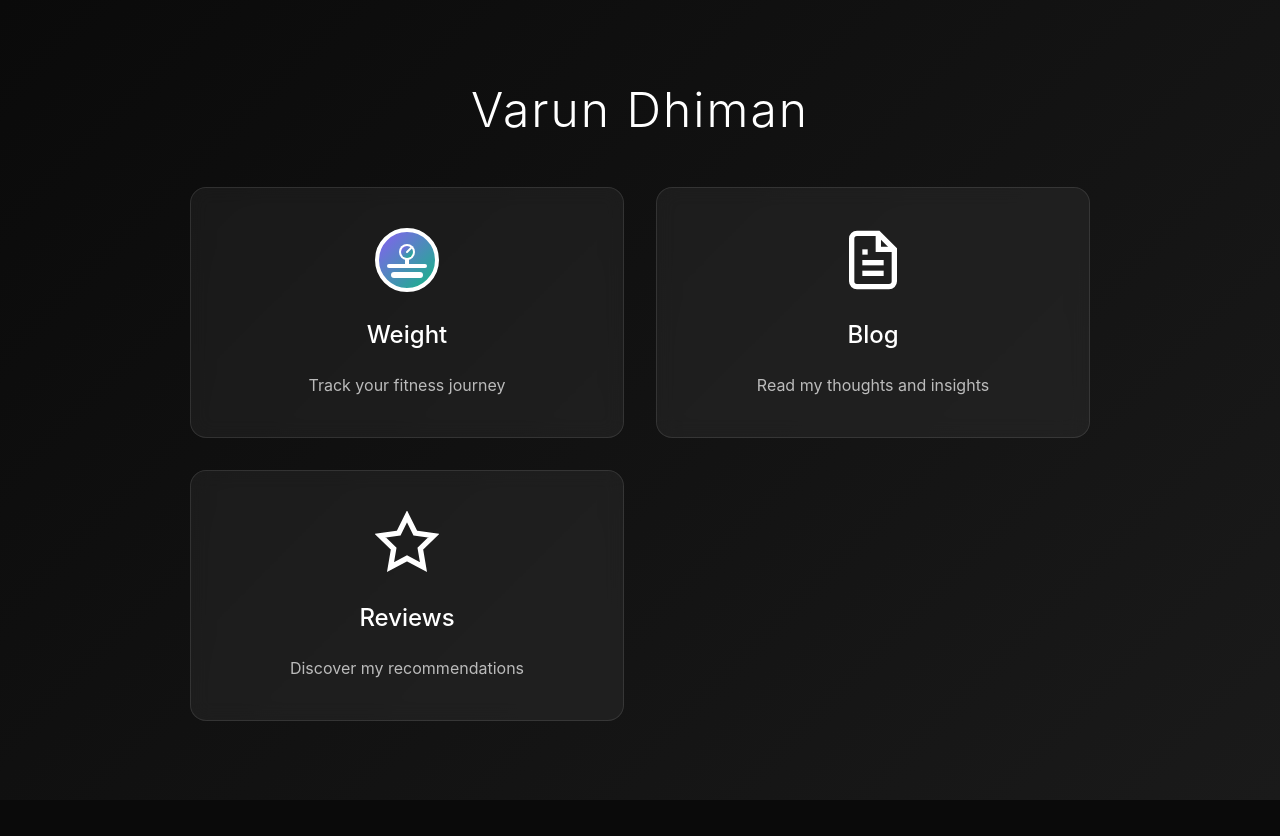
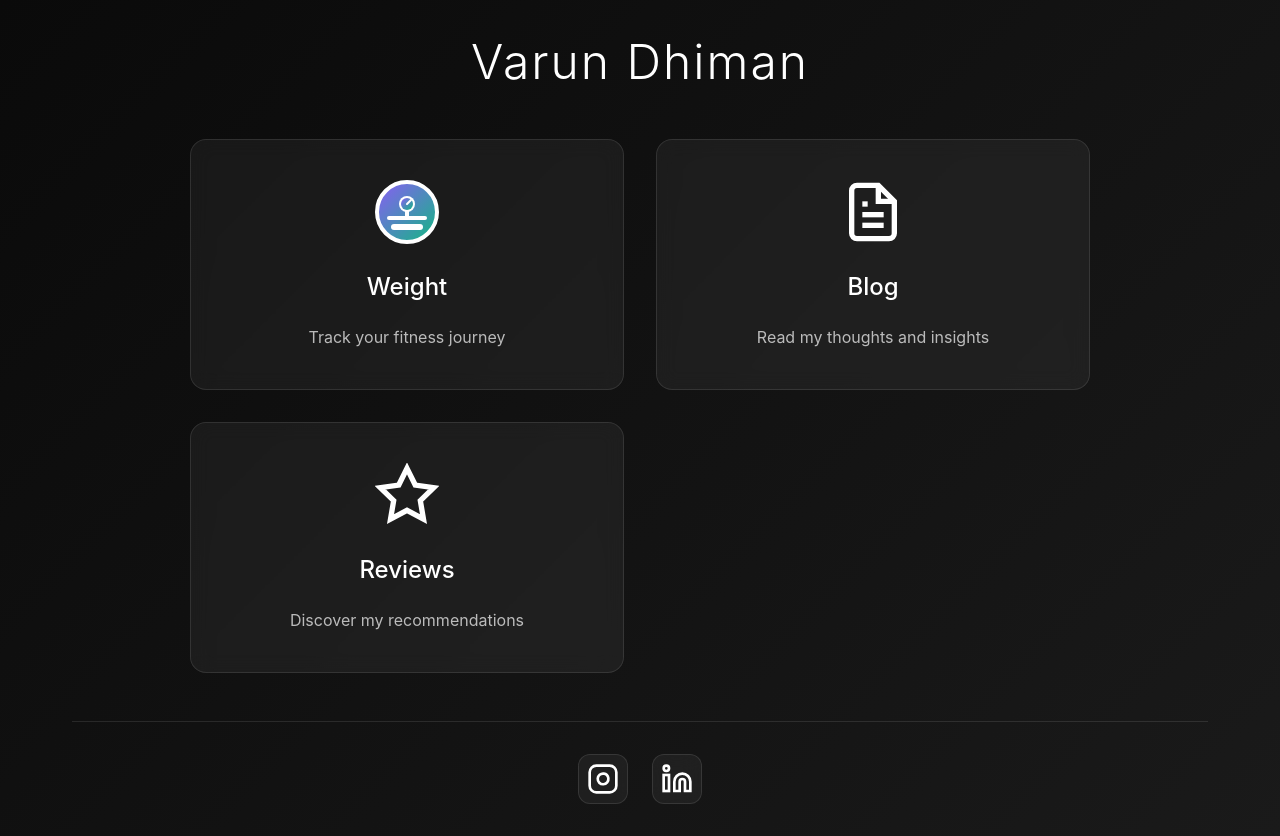
Before and after one commit to varundhiman/home, a React (Create React App) app: page / in a window 1280 px wide. Before the commit the page ends 800 px from the top, so only its background shows below. Built offline with nearby package versions, Linux system fonts and the light colour scheme.

Commit message:
Added social media links

```diff
--- a/src/App.css
+++ b/src/App.css
@@ -198,4 +198,66 @@ header h1 {
   .construction-content h2 {
     font-size: 1.3rem;
   }
+}/* Social M
+edia Styles */
+.social-media {
+  margin-top: 3rem;
+  padding-top: 2rem;
+  border-top: 1px solid rgba(255, 255, 255, 0.1);
 }
+
+.social-links {
+  display: flex;
+  justify-content: center;
+  gap: 1.5rem;
+}
+
+.social-link {
+  display: flex;
+  align-items: center;
+  justify-content: center;
+  width: 50px;
+  height: 50px;
+  background: rgba(255, 255, 255, 0.05);
+  border: 1px solid rgba(255, 255, 255, 0.1);
+  border-radius: 12px;
+  color: #ffffff;
+  text-decoration: none;
+  transition: all 0.3s ease;
+  backdrop-filter: blur(10px);
+}
+
+.social-link:hover {
+  transform: translateY(-4px);
+  background: rgba(255, 255, 255, 0.1);
+  border-color: rgba(255, 255, 255, 0.2);
+  box-shadow: 0 8px 20px rgba(0, 0, 0, 0.2);
+}
+
+.social-link.instagram:hover {
+  background: linear-gradient(45deg, #f09433 0%, #e6683c 25%, #dc2743 50%, #cc2366 75%, #bc1888 100%);
+  border-color: #e6683c;
+  box-shadow: 0 8px 20px rgba(225, 48, 108, 0.3);
+}
+
+.social-link.linkedin:hover {
+  background: #0077b5;
+  border-color: #0077b5;
+  box-shadow: 0 8px 20px rgba(0, 119, 181, 0.3);
+}
+
+@media (max-width: 768px) {
+  .social-media {
+    margin-top: 2rem;
+    padding-top: 1.5rem;
+  }
+
+  .social-links {
+    gap: 1rem;
+  }
+
+  .social-link {
+    width: 45px;
+    height: 45px;
+  }
+}
--- a/src/App.js
+++ b/src/App.js
@@ -2,7 +2,7 @@ import React, { useState } from 'react';
 import './App.css';
 import IconCard from './components/IconCard';
 import UnderConstruction from './components/UnderConstruction';
-import { WeightIcon, BlogIcon, ReviewIcon } from './components/Icons';
+import { WeightIcon, BlogIcon, ReviewIcon, InstagramIcon, LinkedInIcon } from './components/Icons';
 
 function App() {
   const [currentPage, setCurrentPage] = useState('home');
@@ -70,6 +70,29 @@ function App() {
             />
           ))}
         </main>
+
+        <footer className="social-media">
+          <div className="social-links">
+            <a
+              href="https://www.instagram.com/varundhiman_insta/"
+              target="_blank"
+              rel="noopener noreferrer"
+              className="social-link instagram"
+              aria-label="Follow me on Instagram"
+            >
+              <InstagramIcon />
+            </a>
+            <a
+              href="https://www.linkedin.com/in/varun-dhiman/"
+              target="_blank"
+              rel="noopener noreferrer"
+              className="social-link linkedin"
+              aria-label="Connect with me on LinkedIn"
+            >
+              <LinkedInIcon />
+            </a>
+          </div>
+        </footer>
       </div>
     </div>
   );
--- a/src/components/Icons.js
+++ b/src/components/Icons.js
@@ -45,3 +45,19 @@ export const ReviewIcon = () => (
     <polygon points="12,2 15.09,8.26 22,9.27 17,14.14 18.18,21.02 12,17.77 5.82,21.02 7,14.14 2,9.27 8.91,8.26"/>
   </svg>
 );
+
+export const InstagramIcon = () => (
+  <svg width="32" height="32" viewBox="0 0 24 24" fill="none" stroke="currentColor" strokeWidth="2">
+    <rect x="2" y="2" width="20" height="20" rx="5" ry="5"/>
+    <path d="m16 11.37A4 4 0 1 1 12.63 8 4 4 0 0 1 16 11.37z"/>
+    <line x1="17.5" y1="6.5" x2="17.51" y2="6.5"/>
+  </svg>
+);
+
+export const LinkedInIcon = () => (
+  <svg width="32" height="32" viewBox="0 0 24 24" fill="none" stroke="currentColor" strokeWidth="2">
+    <path d="M16 8a6 6 0 0 1 6 6v7h-4v-7a2 2 0 0 0-2-2 2 2 0 0 0-2 2v7h-4v-7a6 6 0 0 1 6-6z"/>
+    <rect x="2" y="9" width="4" height="12"/>
+    <circle cx="4" cy="4" r="2"/>
+  </svg>
+);
```
